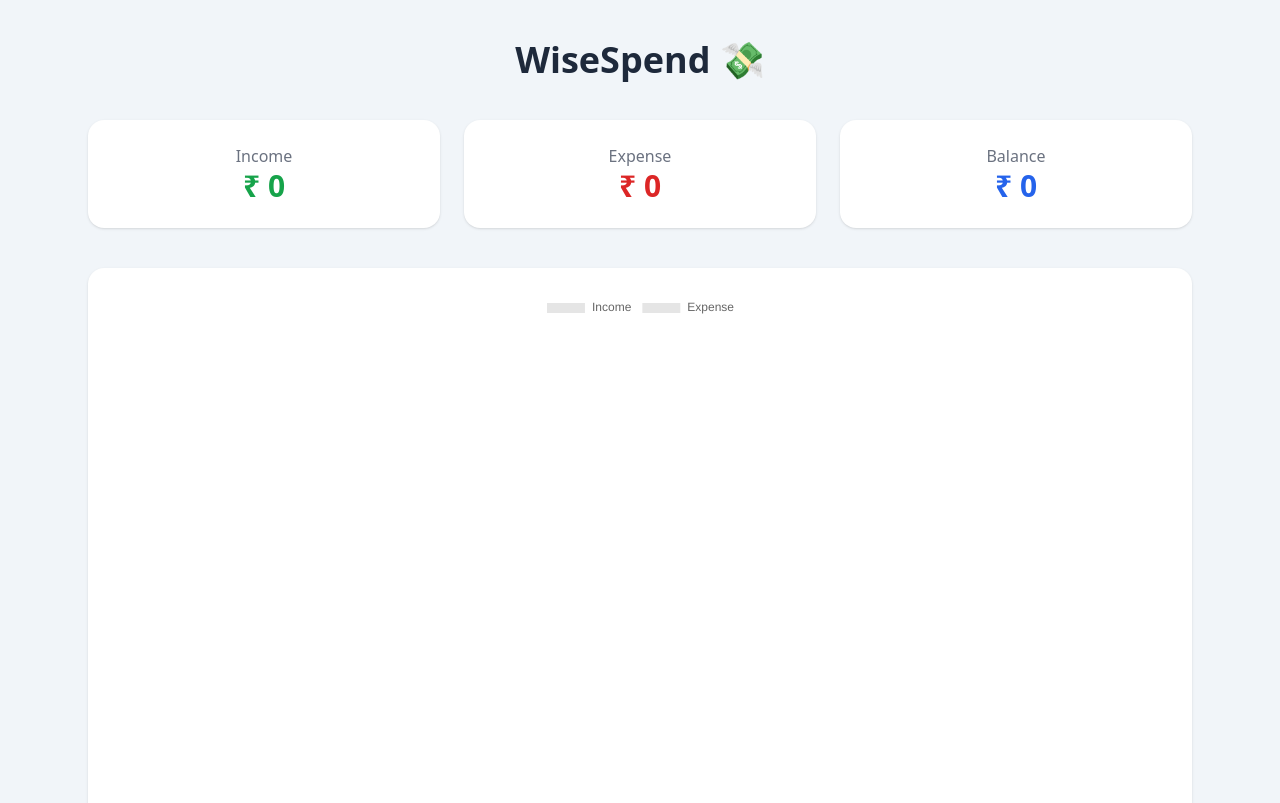
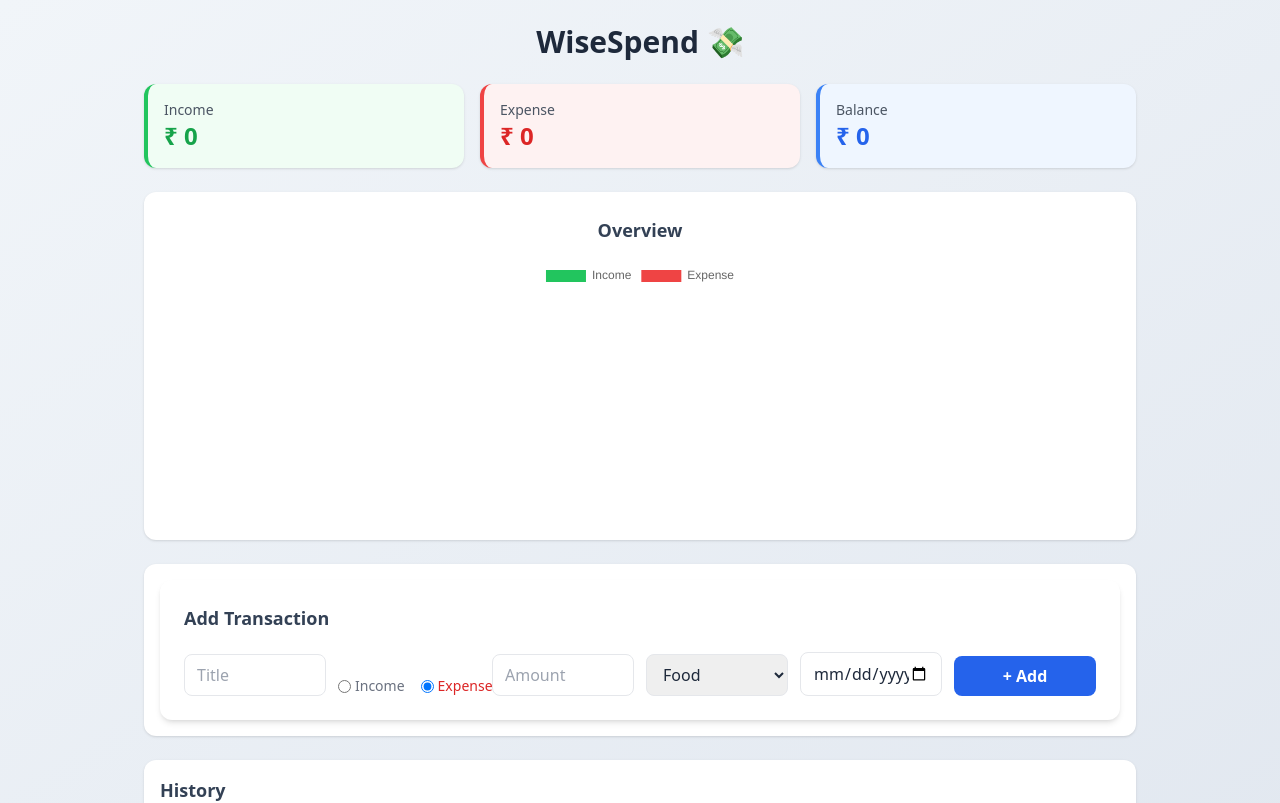
Before and after one commit to Rijomon-Roy/wiseSpend, a React (Vite) app in the folder frontend/: page / in a window 1280 px wide. Shown: the top 803 px of the page. Built offline with nearby package versions, Linux system fonts and the light colour scheme; no server answers.

Commit message:
the logic and first outlook is completed

```diff
--- a/frontend/src/App.jsx
+++ b/frontend/src/App.jsx
@@ -28,47 +28,49 @@ function App() {
   }, []);
 
   return (
-    <div className="min-h-screen bg-slate-100">
-      <div className="max-w-6xl mx-auto px-6 py-10">
+    <div className="min-h-screen bg-gradient-to-br from-slate-100 to-slate-200 py-6">
+      <div className="max-w-5xl mx-auto px-4">
         {/* Title */}
-        <h1 className="text-4xl font-bold text-center mb-10">WiseSpend 💸</h1>
+        <h1 className="text-3xl font-bold text-center mb-6 text-slate-800">
+          WiseSpend 💸
+        </h1>
 
-        {/* Summary cards */}
-        <div className="grid md:grid-cols-3 gap-6 mb-10">
-          <div className="bg-white rounded-2xl shadow p-6 text-center">
-            <p className="text-gray-500">Income</p>
-            <h2 className="text-3xl font-bold text-green-600">
+        {/* ===== SUMMARY CARDS ===== */}
+        <div className="grid grid-cols-1 md:grid-cols-3 gap-4 mb-6">
+          <div className="rounded-xl p-4 shadow bg-green-50 border-l-4 border-green-500">
+            <p className="text-sm text-gray-600">Income</p>
+            <h2 className="text-2xl font-bold text-green-600">
               ₹ {summary.income}
             </h2>
           </div>
 
-          <div className="bg-white rounded-2xl shadow p-6 text-center">
-            <p className="text-gray-500">Expense</p>
-            <h2 className="text-3xl font-bold text-red-600">
+          <div className="rounded-xl p-4 shadow bg-red-50 border-l-4 border-red-500">
+            <p className="text-sm text-gray-600">Expense</p>
+            <h2 className="text-2xl font-bold text-red-600">
               ₹ {summary.expense}
             </h2>
           </div>
 
-          <div className="bg-white rounded-2xl shadow p-6 text-center">
-            <p className="text-gray-500">Balance</p>
-            <h2 className="text-3xl font-bold text-blue-600">
+          <div className="rounded-xl p-4 shadow bg-blue-50 border-l-4 border-blue-500">
+            <p className="text-sm text-gray-600">Balance</p>
+            <h2 className="text-2xl font-bold text-blue-600">
               ₹ {summary.balance}
             </h2>
           </div>
         </div>
 
-        {/* Chart */}
-        <div className="bg-white rounded-2xl shadow p-6 mb-10">
-          <ExpenseChart summary={summary} />
+        {/* ===== CHART ===== */}
+        <div className="bg-white rounded-xl shadow p-6 mb-6">
+          <ExpenseChart income={summary.income} expense={summary.expense} />
         </div>
 
-        {/* Form */}
-        <div className="bg-white rounded-2xl shadow p-6 mb-10">
+        {/* ===== FORM ===== */}
+        <div className="bg-white rounded-xl shadow p-4 mb-6">
           <AddExpense refresh={fetchData} />
         </div>
 
-        {/* History */}
-        <div className="bg-white rounded-2xl shadow p-6">
+        {/* ===== HISTORY ===== */}
+        <div className="bg-white rounded-xl shadow p-4">
           <ExpenseList expenses={expenses} refresh={fetchData} />
         </div>
       </div>
--- a/frontend/src/components/ExpenseChart.jsx
+++ b/frontend/src/components/ExpenseChart.jsx
@@ -1,18 +1,48 @@
 import { Chart as ChartJS, ArcElement, Tooltip, Legend } from "chart.js";
-
-import { Pie } from "react-chartjs-2";
+import { Doughnut } from "react-chartjs-2";
 
 ChartJS.register(ArcElement, Tooltip, Legend);
 
-export default function ExpenseChart({ summary }) {
+function ExpenseChart({ income = 0, expense = 0 }) {
+  const incomeValue = Number(income) || 0;
+  const expenseValue = Number(expense) || 0;
+
   const data = {
     labels: ["Income", "Expense"],
     datasets: [
       {
-        data: [summary.income, summary.expense],
+        data: [incomeValue, expenseValue], // always real data
+        backgroundColor: ["#22c55e", "#ef4444"],
+        borderWidth: 0,
+        cutout: "65%",
       },
     ],
   };
 
-  return <Pie data={data} />;
+  const options = {
+    maintainAspectRatio: false,
+    plugins: {
+      legend: {
+        position: "top",
+      },
+      tooltip: {
+        callbacks: {
+          label: (ctx) => `₹ ${ctx.raw}`,
+        },
+      },
+    },
+  };
+
+  return (
+    // 🔥 ONLY chart, NO card styling
+    <div className="flex flex-col items-center">
+      <h3 className="text-lg font-semibold mb-4 text-slate-700">Overview</h3>
+
+      <div className="w-64 h-64">
+        <Doughnut data={data} options={options} />
+      </div>
+    </div>
+  );
 }
+
+export default ExpenseChart;
--- a/frontend/src/components/ExpenseList.jsx
+++ b/frontend/src/components/ExpenseList.jsx
@@ -8,35 +8,51 @@ function ExpenseList({ expenses, refresh }) {
 
   return (
     <div>
-      <h3 className="text-xl font-semibold mb-4">History</h3>
+      {/* Header */}
+      <h3 className="text-lg font-semibold mb-3 text-slate-700">History</h3>
 
-      <div className="space-y-3">
-        {expenses.map((item) => (
+      <div className="space-y-2">
+        {expenses.map((item) => {
+          const isIncome = item.type === "income";
+
+          return (
             <div
               key={item._id}
-            className="flex justify-between items-center bg-white rounded-xl shadow p-4"
+              className="flex justify-between items-center bg-slate-50 hover:bg-slate-100 rounded-lg px-4 py-2 transition"
             >
-            {/* left info */}
+              {/* LEFT SIDE */}
               <div>
-              <p className="font-semibold">
+                <p className="text-sm font-medium">
                   {item.title} ({item.category})
                 </p>
 
-              <p className="text-sm text-gray-500">
-                ₹ {item.amount} • {item.type} •{" "}
+                <p className="text-xs text-gray-500">
                   {new Date(item.date).toLocaleDateString()}
                 </p>
               </div>
 
-            {/* delete button */}
+              {/* RIGHT SIDE */}
+              <div className="flex items-center gap-3">
+                {/* amount with color */}
+                <span
+                  className={`font-semibold text-sm ${
+                    isIncome ? "text-green-600" : "text-red-600"
+                  }`}
+                >
+                  {isIncome ? "+" : "-"} ₹ {item.amount}
+                </span>
+
+                {/* delete */}
                 <button
                   onClick={() => handleDelete(item._id)}
-              className="bg-red-500 text-white px-3 py-1 rounded-lg hover:bg-red-600 transition"
+                  className="text-xs bg-red-500 text-white px-2 py-1 rounded hover:bg-red-600 transition"
                 >
-              Delete
+                  ✕
                 </button>
               </div>
-        ))}
+            </div>
+          );
+        })}
       </div>
     </div>
   );
--- a/frontend/src/pages/AddExpense.jsx
+++ b/frontend/src/pages/AddExpense.jsx
@@ -11,18 +11,16 @@ function AddExpense({ refresh }) {
   async function handleSubmit(e) {
     e.preventDefault();
 
-    // 🔥 send to backend (MongoDB)
     await addTransaction({
       title,
       amount: Number(amount),
-      type: type.toLowerCase(), // backend expects income/expense
+      type: type.toLowerCase(),
       category,
       date,
     });
 
-    refresh(); // reload list + summary
+    refresh();
 
-    // reset form
     setTitle("");
     setAmount("");
     setType("Expense");
@@ -31,12 +29,16 @@ function AddExpense({ refresh }) {
   }
 
   return (
-    <div>
-      <h2 className="text-xl font-semibold mb-4">Add Transaction</h2>
+    <div className="bg-white shadow-md rounded-xl p-6">
+      {/* Title */}
+      <h2 className="text-lg font-semibold mb-5 text-slate-700">
+        Add Transaction
+      </h2>
 
+      {/* FORM */}
       <form
         onSubmit={handleSubmit}
-        className="flex flex-wrap gap-3 items-center"
+        className="grid grid-cols-1 md:grid-cols-6 gap-3 items-end"
       >
         {/* Title */}
         <input
@@ -45,12 +47,16 @@ function AddExpense({ refresh }) {
           value={title}
           onChange={(e) => setTitle(e.target.value)}
           required
-          className="border rounded-lg px-3 py-2 w-40"
+          className="border rounded-lg px-3 py-2 focus:ring-2 focus:ring-blue-500 outline-none"
         />
 
-        {/* Income / Expense */}
+        {/* Type toggle */}
         <div className="flex items-center gap-4">
-          <label className="flex items-center gap-1 cursor-pointer">
+          <label
+            className={`flex items-center gap-1 cursor-pointer text-sm font-medium ${
+              type === "Income" ? "text-green-600" : "text-gray-500"
+            }`}
+          >
             <input
               type="radio"
               name="type"
@@ -61,7 +67,11 @@ function AddExpense({ refresh }) {
             Income
           </label>
 
-          <label className="flex items-center gap-1 cursor-pointer">
+          <label
+            className={`flex items-center gap-1 cursor-pointer text-sm font-medium ${
+              type === "Expense" ? "text-red-600" : "text-gray-500"
+            }`}
+          >
             <input
               type="radio"
               name="type"
@@ -81,14 +91,14 @@ function AddExpense({ refresh }) {
           min="0"
           onChange={(e) => setAmount(e.target.value)}
           required
-          className="border rounded-lg px-3 py-2 w-32"
+          className="border rounded-lg px-3 py-2 focus:ring-2 focus:ring-blue-500 outline-none"
         />
 
         {/* Category */}
         <select
           value={category}
           onChange={(e) => setCategory(e.target.value)}
-          className="border rounded-lg px-3 py-2"
+          className="border rounded-lg px-3 py-2 focus:ring-2 focus:ring-blue-500 outline-none"
         >
           <option>Food</option>
           <option>Transport</option>
@@ -103,15 +113,15 @@ function AddExpense({ refresh }) {
           value={date}
           onChange={(e) => setDate(e.target.value)}
           required
-          className="border rounded-lg px-3 py-2"
+          className="border rounded-lg px-3 py-2 focus:ring-2 focus:ring-blue-500 outline-none"
         />
 
         {/* Button */}
         <button
           type="submit"
-          className="bg-blue-600 text-white px-4 py-2 rounded-lg hover:bg-blue-700 transition"
+          className="bg-blue-600 text-white rounded-lg px-4 py-2 font-semibold hover:bg-blue-700 transition"
         >
-          Add
+          + Add
         </button>
       </form>
     </div>
--- a/frontend/src/pages/Dashboard.jsx
+++ /dev/null
@@ -1,23 +0,0 @@
-/*What to show:
-
-Total Income
-
-Total Expense
-
-Balance
-*/
-function Dashboard() {
-  return (
-    <div className="page">
-      <h1>Dashboard</h1>
-
-      <div className="cards">
-        <div className="card income">Income: ₹50,000</div>
-        <div className="card expense">Expense: ₹20,000</div>
-        <div className="card balance">Balance: ₹30,000</div>
-      </div>
-    </div>
-  );
-}
-
-export default Dashboard;
```
Lines whose indentation alone changed are shown as unchanged.
